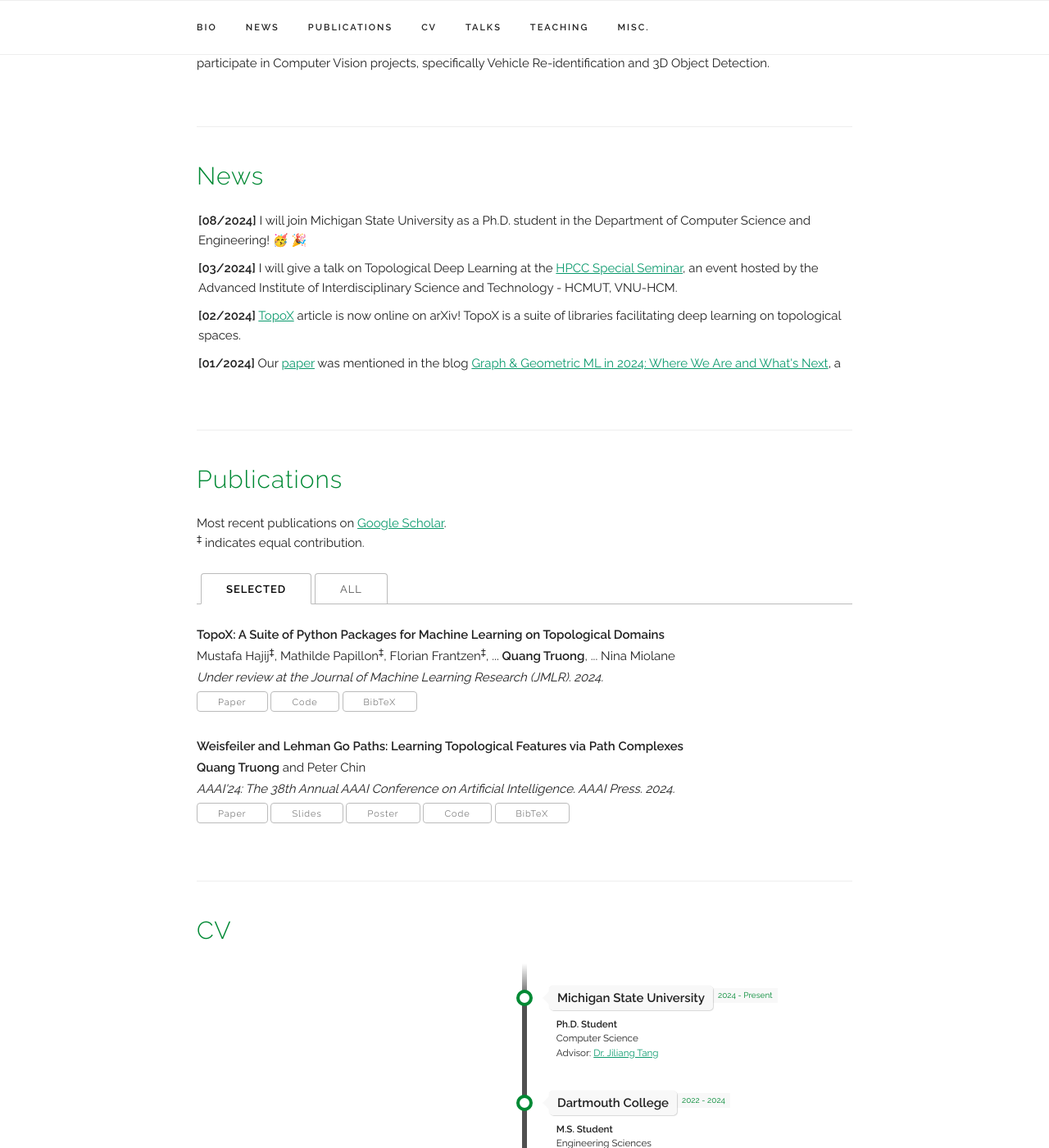
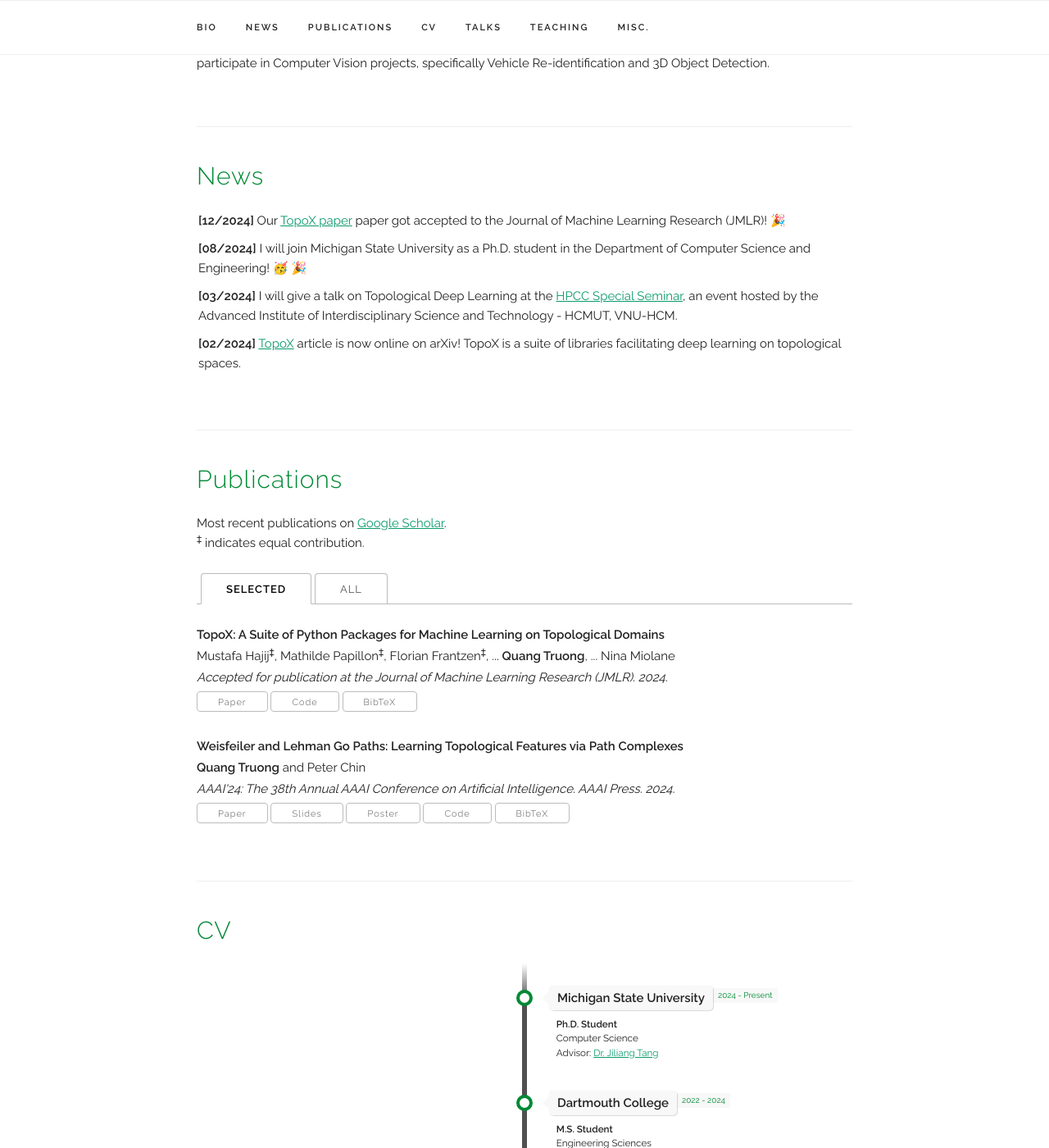
Before and after one commit to quang-truong/quang-truong.github.io, a Jekyll site: the page built from index.html, in a window 1280 px wide and 1400 px high, scrolled down 541 px. Shown: the whole window at 82% size. Built offline with Jekyll 4.4.1, drawn with Linux system fonts in a browser that asks for light colours; some web fonts are replaced.

Commit message:
update website

```diff
--- a/_data/publications.yaml
+++ b/_data/publications.yaml
@@ -2,7 +2,7 @@ papers:
   # Possible options: paper_url, slides, poster, video, code, data
   - title: "TopoX: A Suite of Python Packages for Machine Learning on Topological Domains"
     authors: "Mustafa Hajij<sup>‡</sup>, Mathilde Papillon<sup>‡</sup>, Florian Frantzen<sup>‡</sup>, ... <b>Quang Truong</b>, ... Nina Miolane"
-    venue: "Under review at the Journal of Machine Learning Research (JMLR). 2024."
+    venue: "Accepted for publication at the Journal of Machine Learning Research (JMLR). 2024."
     paper_url: "https://arxiv.org/pdf/2402.02441.pdf"
     code: "https://github.com/pyt-team"
     selected: y
--- a/index.html
+++ b/index.html
@@ -39,6 +39,9 @@ title: Home
   <h4>News</h4>
   <!-- <p> Scroll for older news </p> -->
   <UL style="list-style-type: none; padding: 2px; overflow-y: scroll; height:200px;">
+    <li> <b>[12/2024]</b>
+      Our <a href="#selected-TopoX2024" onclick="switchToSelectedTab()">TopoX paper</a>  paper got accepted to the Journal of Machine Learning Research (JMLR)! 🎉
+    </li>
     <li> <b>[08/2024]</b>
       I will join Michigan State University as a Ph.D. student in the Department of Computer Science and Engineering! 🥳 🎉
     </li>
```
